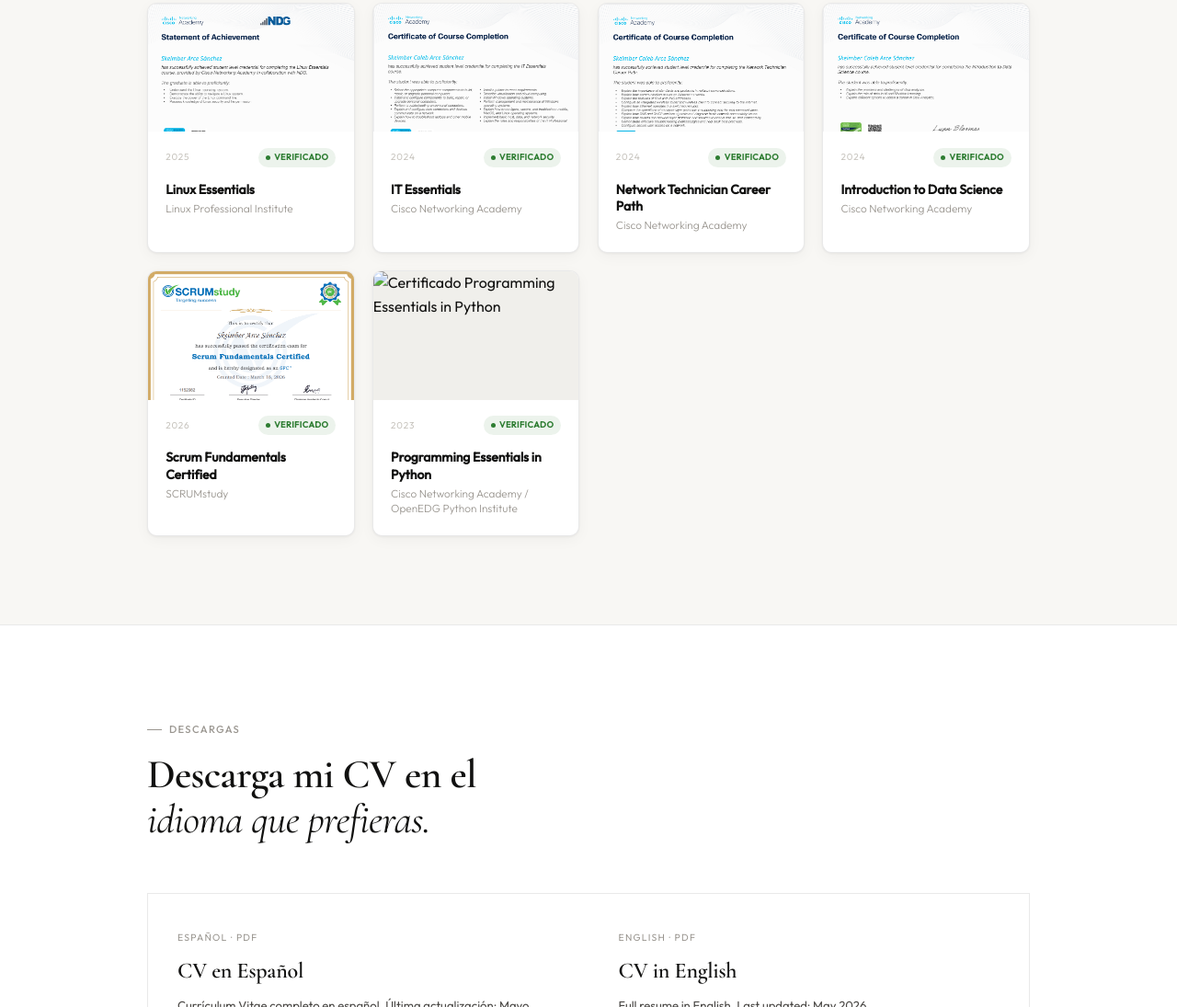
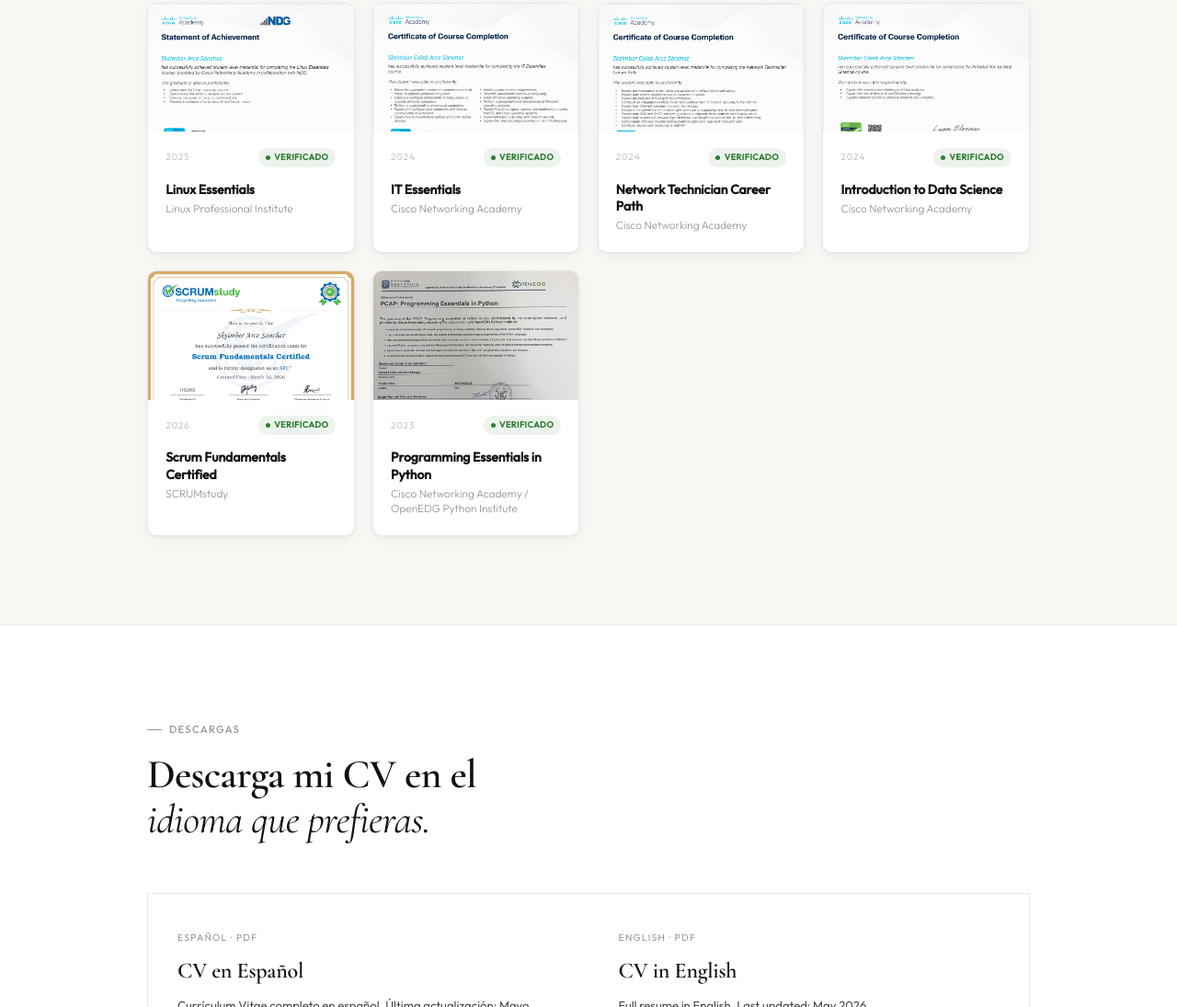
Before and after one commit to skeimber-design/Personal_Web, a plain HTML site: page index.html in a window 1280 px wide. Shown: the part 2511-3606 px from the top of the page at 92% size. Drawn offline with nearby package versions, Linux system fonts and the light colour scheme.

Commit message:
Update index.html

```diff
--- a/index.html
+++ b/index.html
@@ -450,7 +450,7 @@
     name: 'Programming Essentials in Python',
     issuer: 'Cisco Networking Academy / OpenEDG Python Institute',
     year: '2023',
-    image: 'Python.png',
+    image: 'Python.jpeg',
   },
 ];
 
```
